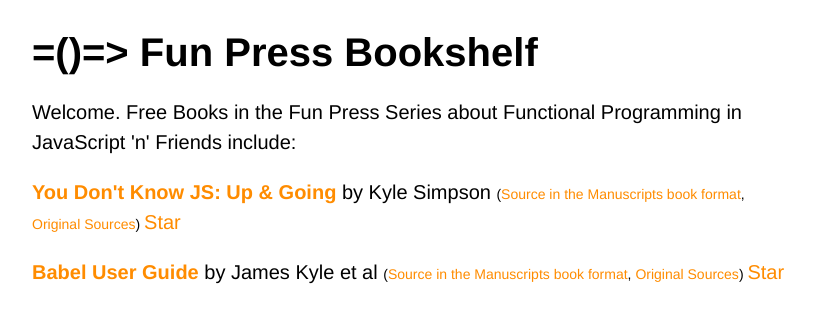
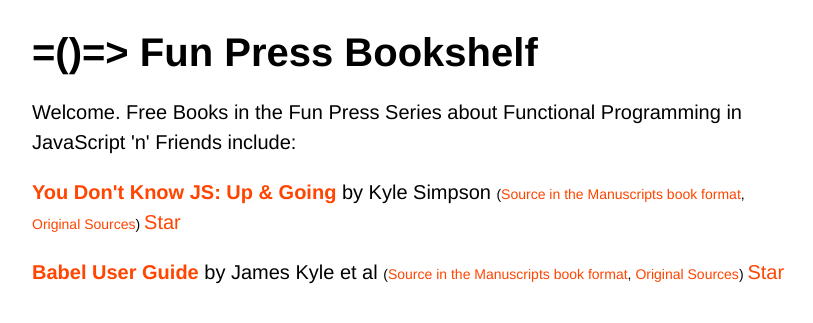
Before and after one commit to funpress/funpress.github.io, a Jekyll site: the page built from index.html, in a window 1280 px wide. Shown: the top 323 px of the page, without its empty margins (228-1041 px from the left). Built offline with Jekyll 4.4.1, drawn with Linux system fonts in a browser that asks for light colours.

Commit message:
Update _settings.scss

```diff
--- a/css/_settings.scss
+++ b/css/_settings.scss
@@ -4,4 +4,4 @@
 
 $font-family:       "Helvetica Neue", Helvetica, Arial, sans-serif;
 
-$link-color:        #ff8c00;  // try darkorange was #268bd2;
+$link-color:        #ff4500;  // try orangered; was  #ff8c00 (darkorange) was #268bd2;
```
